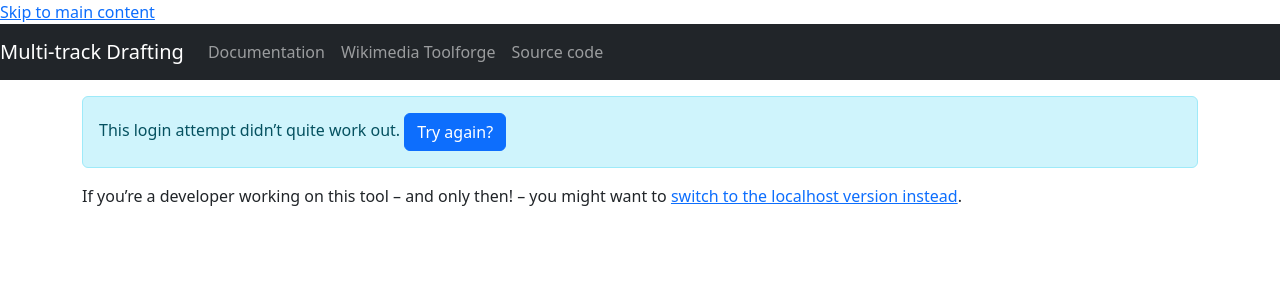
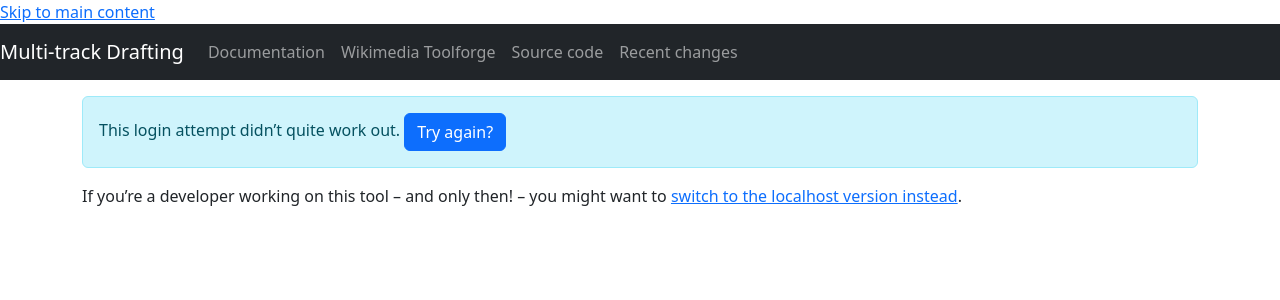
Before and after one commit to connorshea/multitrack-drafting, a Flask app: page /oauth/callback in a window 1280 px wide. Shown: the top 300 px of the page. Run offline with Flask 2, Linux system fonts and the light colour scheme; some libraries are stand-ins or nearby versions.

Commit message:
Add "recent changes" link in the header.

```diff
--- a/templates/base.html
+++ b/templates/base.html
@@ -16,6 +16,7 @@
         <li class="nav-item"><a href="https://www.wikidata.org/wiki/User:Nicereddy/Multitrack_Drafting" class="nav-link">Documentation</a></li>
         <li class="nav-item"><a href="https://toolforge.org/" class="nav-link">Wikimedia Toolforge</a></li>
         <li class="nav-item"><a href="https://gitlab.wikimedia.org/toolforge-repos/multitrack-drafting" class="nav-link">Source code</a></li>
+        <li class="nav-item"><a href="https://www.wikidata.org/wiki/Special:RecentChanges?hidebots=1&hidecategorization=1&tagfilter=OAuth+CID%3A+5282" class="nav-link">Recent changes</a></li>
       </ul>
       {{ authentication_area() }}
     </nav>
```
